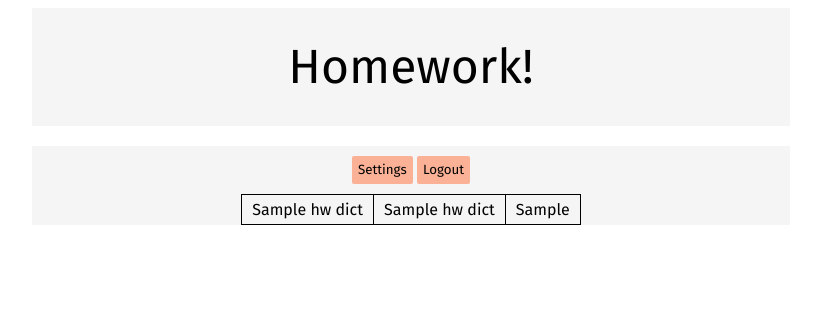
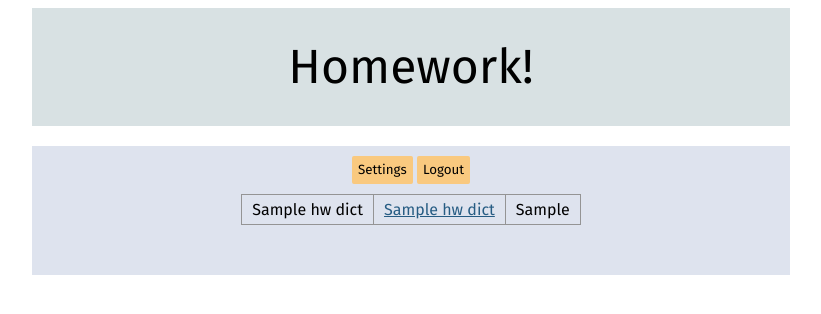
Before and after one commit to 3D-Circle/viescolaire-enhanced, a Django app: template hw_display/templates/hw_display/hw_list.html in a window 1280 px wide. Shown: the top 314 px of the page, without its empty margins (229-1050 px from the left). Run offline with Django 3.2, Linux system fonts and the light colour scheme; the template is opened without the code that fills it: most values are stand-ins (such as "Sample title", 1, 10 or a date in 2020).

Commit message:
visual improvement, added dummy links

```diff
--- a/hw_display/static/hw_display/hw_list.css
+++ b/hw_display/static/hw_display/hw_list.css
@@ -1,3 +1,9 @@
+/*
+Color Scheme:
+Background | rgba(177, 195, 200, 0.5)
+Buttons    | rgba(255, 195, 102, 0.81)
+*/
+
 * {
     font-family: 'Fira Sans', sans-serif;
 }
@@ -5,7 +11,7 @@
 /* top part */
 #title {
     text-align: center;
-    background: whitesmoke;
+    background: rgba(177, 195, 200, 0.5);
     font-size: 48px;
     padding: 30px 0px 30px 0px;
     margin: 2px 20% 20px 20%;
@@ -21,7 +27,7 @@
     padding: 6px;
     border-radius: 2px;
     margin: 0px auto 0px auto;
-    background: rgba(255, 111, 55, .5);
+    background: rgba(255, 195, 102, 0.81);
     display: inline-block;
 }
 
@@ -29,10 +35,15 @@
     background: rgba(255, 111, 55, .8);
 }
 
+.button_link:focus {
+    outline: none;
+}
+
 /* content */
 #main_wrapper {
     margin: 2px 20% 2px 20%;
-    background: whitesmoke;
+    background: rgba(0, 39, 123, .13);
+    padding: 0 50px 50px 50px;
 }
 
 table {
@@ -42,6 +53,25 @@ table {
 }
 
 td {
-   border: 1px solid black;
+   border: 1px solid rgba(148, 148, 148, 1);
    padding: 5px 10px 5px 10px;
 }
+
+.hw_link {
+  transition: color .4s;
+  color: #265C83;
+  text-decoration: underline;
+}
+
+.hw_link:link, .hw_link:visited {
+    color: #265C83
+}
+
+.hw_link:hover {
+    color: #7FDBFF;
+}
+
+.hw_link:active {
+    transition: color .3s;
+    color: #007BE6;
+}
--- a/hw_display/templates/hw_display/hw_list.html
+++ b/hw_display/templates/hw_display/hw_list.html
@@ -20,7 +20,7 @@
             <button class="top_control_button">
                 Settings
             </button>
-            <a href="/logout/">
+            <a href="/logout/" class="button_link">
                 <button class="top_control_button">
                     Logout
                 </button>
@@ -35,7 +35,9 @@
                         {{ hw.subject }}
                     </td>
                     <td>
-                        {{ hw.title }}
+                        <a href="#" class="hw_link">
+                            {{ hw.title }}
+                        </a>
                     </td>
                     <td>
                         {{ hw.days_left }}
--- a/hw_display/templates/hw_display/logout.html
+++ b/hw_display/templates/hw_display/logout.html
@@ -14,7 +14,7 @@
         font-family: 'Fira Sans', sans-serif;
     }
     #wrapper {
-        background-color: whitesmoke;
+        background-color: rgba(0, 39, 123, .13);
         margin: auto 20% auto 20%;
         text-align: center;
         padding: 50px;
```
Also changed, not shown: hw_display/static/hw_display/login.css (+9 -5 lines), db.sqlite3.
